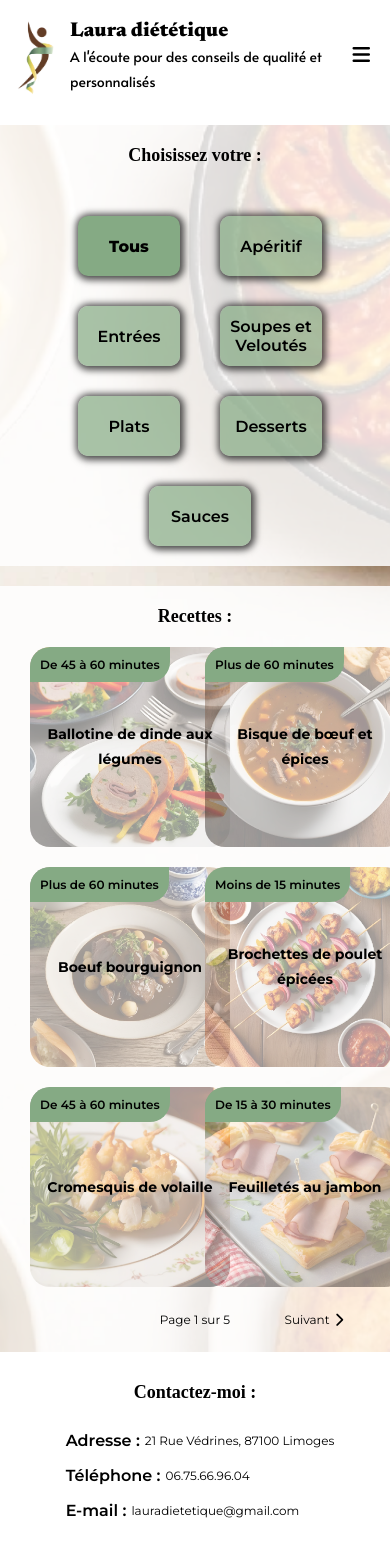
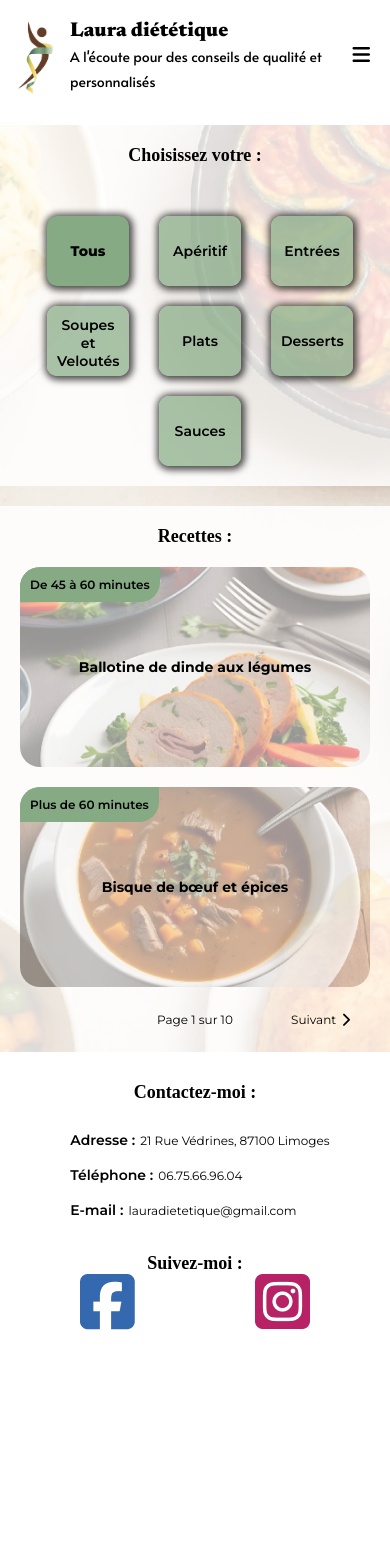
Before and after one commit to pnouhen/Laura-dietetique, a React (Vite) app: page /recettes in a window 390 px wide. Shown: the top 1554 px of the page. After the commit the page ends 1360 px from the top, so only its background shows below. Built offline with nearby package versions, Linux system fonts and the light colour scheme; a web font is replaced by a local one.

Commit message:
Responsive sur Recipes + changement de nom sur Reviews + Restructuration de recipes.json

```diff
--- a/public/data/recipes.json
+++ b/public/data/recipes.json
@@ -1,18 +1,11 @@
 [
   {
-    "id": "brochettes-de-poulet-epicees",
-    "title": "Brochettes de poulet épicées",
-    "img": "/assets/img/recipes/Brochettes-de-poulet-epicees.webp",
-    "vegetarian": "",
+    "id": "houmous-maison",
+    "title": "Houmous maison",
+    "img": "/assets/img/recipes/Houmous-maison.webp",
+    "vegetarian": "true",
     "categorie": { "id": 0, "text": "Apéritif" },
     "duration": "Moins de 15 minutes"
-  },{
-    "id": "feuilletes-au-jambon",
-    "title": "Feuilletés au jambon",
-    "img": "/assets/img/recipes/Feuilletes-au-jambon.webp",
-    "regime_alimentaire": { "id": 0, "text": "Non végétarien" },
-    "categorie": { "id": 0, "text": "Apéritif" },
-    "duration": "De 15 à 30 minutes"
   },
   {
     "id": "mini-quiches-au-poulet",
@@ -31,20 +24,20 @@
     "duration": "De 45 à 60 minutes"
   },
   {
-    "id": "rillettes-de-canard-maison",
-    "title": "Rillettes de canard maison",
-    "img": "/assets/img/recipes/Rillettes-de-canard-maison.webp",
-    "vegetarian": "",
-    "categorie": { "id": 0, "text": "Apéritif" },
-    "duration": "Plus de 60 minutes"
-  },
-  {
     "id": "oeufs-mimosa",
     "title": "Œufs mimosa",
     "img": "/assets/img/recipes/Oeufs-mimosa.webp",
-    "vegetarian": "",
+    "vegetarian": "true",
     "categorie": { "id": 1, "text": "Entrées" },
     "duration": "Moins de 15 minutes"
+  },
+  {
+    "id": "salade-de-chevre-chaud",
+    "title": "Salade de chèvre chaud",
+    "img": "/assets/img/recipes/Salade-de-chèvre-chaud.webp",
+    "vegetarian": "true",
+    "categorie": { "id": 1, "text": "Entrées" },
+    "duration": "De 15 à 30 minutes"
   },
   {
     "id": "rouleaux-de-printemps-au-poulet",
@@ -79,14 +72,6 @@
     "duration": "Plus de 60 minutes"
   },
   {
-    "id": "veloute-de-poulet-et-curry",
-    "title": "Velouté de poulet et curry",
-    "img": "/assets/img/recipes/Veloute-de-poulet-et-curry.webp",
-    "vegetarian": "",
-    "categorie": { "id": 2, "text": "Soupes et Veloutés" },
-    "duration": "Moins de 15 minutes"
-  },
-  {
     "id": "soupe-de-boeuf-a-l-ancienne",
     "title": "Soupe de bœuf à l'ancienne",
     "img": "/assets/img/recipes/Soupe-de-boeuf-a-l-ancienne.webp",
@@ -95,36 +80,20 @@
     "duration": "De 15 à 30 minutes"
   },
   {
-    "id": "veloute-de-dinde-et-potiron",
-    "title": "Velouté de dinde et potiron",
-    "img": "/assets/img/recipes/Veloute-de-dinde-et-potiron.webp",
-    "vegetarian": "",
+    "id": "soupe-de-potimarron",
+    "title": "Soupe de potimarron",
+    "img": "/assets/img/recipes/Soupe-de-potimarron.webp",
+    "vegetarian": "true",
     "categorie": { "id": 2, "text": "Soupes et Veloutés" },
     "duration": "De 30 à 45 minutes"
   },
-  {
-    "id": "soupe-de-boeuf-et-legumes",
-    "title": "Soupe de bœuf et légumes",
-    "img": "/assets/img/recipes/Soupe-de-boeuf-et-legumes.webp",
-    "vegetarian": "",
-    "categorie": { "id": 2, "text": "Soupes et Veloutés" },
-    "duration": "De 45 à 60 minutes"
-  },
-  {
+   {
     "id": "bisque-de-boeuf-et-epices",
     "title": "Bisque de bœuf et épices",
     "img": "/assets/img/recipes/Bisque-de-boeuf-et-epices.webp",
     "vegetarian": "",
     "categorie": { "id": 2, "text": "Soupes et Veloutés" },
     "duration": "Plus de 60 minutes"
-  },
-  {
-    "id": "steak-de-boeuf-grille",
-    "title": "Steak de bœuf grillé",
-    "img": "/assets/img/recipes/Steak-de-boeuf-grille.webp",
-    "vegetarian": "",
-    "categorie": { "id": 3, "text": "Plats" },
-    "duration": "Moins de 15 minutes"
   },
   {
     "id": "poulet-au-lait-de-coco",
@@ -167,20 +136,12 @@
     "duration": "Moins de 15 minutes"
   },
   {
-    "id": "sauce-béarnaise",
-    "title": "Sauce béarnaise",
-    "img": "/assets/img/recipes/Sauce-bearnaise.webp",
-    "vegetarian": "",
+    "id": "sauce-tomate-maison",
+    "title": "Sauce tomate maison",
+    "img": "/assets/img/recipes/Sauce-tomate-maison.webp",
+    "vegetarian": "true",
     "categorie": { "id": 5, "text": "Sauces" },
     "duration": "De 15 à 30 minutes"
-  },
-  {
-    "id": "sauce-espagnole",
-    "title": "Sauce espagnole",
-    "img": "/assets/img/recipes/Sauce-espagnole.webp",
-    "vegetarian": "",
-    "categorie": { "id": 5, "text": "Sauces" },
-    "duration": "De 30 à 45 minutes"
   },
   {
     "id": "sauce-madera",
@@ -191,47 +152,11 @@
     "duration": "De 45 à 60 minutes"
   },
   {
-    "id": "houmous-maison",
-    "title": "Houmous maison",
-    "img": "/assets/img/recipes/Houmous-maison.webp",
-    "vegetarian": "true",
-    "categorie": { "id": 0, "text": "Apéritif" },
-    "duration": "Moins de 15 minutes"
-  },
-
-  {
-    "id": "salade-de-chevre-chaud",
-    "title": "Salade de chèvre chaud",
-    "img": "/assets/img/recipes/Salade-de-chèvre-chaud.webp",
-    "vegetarian": "true",
-    "categorie": { "id": 1, "text": "Entrées" },
-    "duration": "De 15 à 30 minutes"
-  },
-
-  {
-    "id": "soupe-de-potimarron",
-    "title": "Soupe de potimarron",
-    "img": "/assets/img/recipes/Soupe-de-potimarron.webp",
-    "vegetarian": "true",
-    "categorie": { "id": 2, "text": "Soupes et Veloutés" },
-    "duration": "De 30 à 45 minutes"
-  },
-
-  {
     "id": "tiramisu",
     "title": "Tiramisu",
     "img": "/assets/img/recipes/Tiramisu.webp",
     "vegetarian": "true",
     "categorie": { "id": 4, "text": "Desserts" },
     "duration": "De 30 à 45 minutes"
-  },
-
-  {
-    "id": "sauce-tomate-maison",
-    "title": "Sauce tomate maison",
-    "img": "/assets/img/recipes/Sauce-tomate-maison.webp",
-    "vegetarian": true,
-    "categorie": { "id": 5, "text": "Sauces" },
-    "duration": "De 15 à 30 minutes"
   }
 ]
--- a/src/components/ButtonRecipe/buttonRecipe.scss
+++ b/src/components/ButtonRecipe/buttonRecipe.scss
@@ -9,9 +9,9 @@
     height: 60px;
   }
   @media (max-width: 768px){
-    width: 102px;
+    width: 82px;
     padding: 10px;
-    max-height: 60px;
+    height: 70px;
   }
 
   &.buttonRecipeActive {
--- a/src/components/CardRecipe/cardRecipe.scss
+++ b/src/components/CardRecipe/cardRecipe.scss
@@ -8,6 +8,9 @@
     width: 200px;
     height: 200px;
   }
+  @media (max-width: 525px) {
+    width: 100%;
+  }
 }
 
 .cardRecipe {
@@ -15,6 +18,10 @@
   position: relative;
   margin: auto;
   color: black;
+  @media (max-width: 525px) {
+    grid-column: 1;
+    margin-bottom: 20px;
+  }
   .duration{
     @include useBadgeInfo;
     top: 0;
--- a/src/pages/Home/home.scss
+++ b/src/pages/Home/home.scss
@@ -7,9 +7,7 @@
   gap: 30px;
   .objectif {
     @include section;
-      display: grid;
-      grid-template-columns: calc(33% - 30px) calc(33% - 30px) calc(33% - 30px);
-      justify-content: center;
+    @include grid3Colums;
       gap: 30px;
       @media (max-width: 1024px) {
         grid-template-columns: calc(51% - 30px) calc(51% - 30px);
--- a/src/pages/Recipes/Recipes.jsx
+++ b/src/pages/Recipes/Recipes.jsx
@@ -1,5 +1,6 @@
 import { useState, useEffect } from "react";
 import { fetchData } from "../../services/fetchData.jsx";
+import { useDetectWidth } from "../../services/useDetectWidth.jsx";
 
 import Header from "../../components/Header/Header.jsx";
 import BackgroundImg from "../../components/BackgroundImg/BackgroundImg.jsx";
@@ -14,7 +15,9 @@ export default function Recipes() {
   const [buttonRecipe, setbuttonRecipe] = useState([]);
   const [activeButton, setActiveButton] = useState(null); // Aucun bouton sélectionné initialement
   const [index, setIndex] = useState(0); // Indice de la page
-  const visible = 6;
+
+  const isMobile = useDetectWidth(768)
+  const visibleCardsecipe = isMobile ? 6 : 2;
 
   useEffect(() => {
     fetchData("/public/data/recipes.json")
@@ -44,17 +47,17 @@ export default function Recipes() {
       : recipes.filter((recipe) => recipe.categorie.id === activeButton);
 
   // Découper les recettes en pages
-  const paginatedRecipes = filteredRecipes.slice(index, index + visible);
+  const paginatedRecipes = filteredRecipes.slice(index, index + visibleCardsecipe);
 
   // Pagination
-  const handlePrev = () => setIndex(index - visible);
-  const handleNext = () => setIndex(index + visible);
+  const handlePrev = () => setIndex(index - visibleCardsecipe);
+  const handleNext = () => setIndex(index + visibleCardsecipe);
 
   const isFirstPage = index === 0;
-  const isLastPage = index + visible >= recipes.length;
+  const isLastPage = index + visibleCardsecipe >= filteredRecipes.length;
 
-  const totalPages = Math.ceil(recipes.length / visible);
-  const currentPage = Math.floor(index / visible) + 1;
+  const totalPages = Math.ceil(filteredRecipes.length / visibleCardsecipe);
+  const currentPage = Math.floor(index / visibleCardsecipe) + 1;
   return (
     <>
       <Header />
--- a/src/pages/Recipes/recipes.scss
+++ b/src/pages/Recipes/recipes.scss
@@ -24,21 +24,30 @@
       justify-content: center;
       gap: 30px;
       margin: auto;
+      @media (max-width:768px){
+        gap: 20px;
+      }
     }
   }
   .recipesCards {
     @include section;
     position: relative;
-    @include recipesCards-pagination;
+    @include grid3Colums;
+    grid-template-rows: auto 1fr 1fr auto;
     @media (max-width: 768px) {
-      grid-template-columns: repeat(2, calc(50% - 20px));
-      gap: 20px;
+      grid-template-columns: repeat(2, calc(50% - 40px));
+      grid-template-rows: auto 1fr auto;
+    }
+    @media (max-width: 525px) {
+      grid-template-columns: 100%;
+      grid-template-rows: auto 1fr 1fr auto;
+      gap: 0;
     }
     .titleRecipesCards {
       grid-column: 1/4;
       margin: 0;
-      @media (max-width: 768px) {
-        grid-column: 1/3;
+      @media (max-width: 525px) {
+        margin-bottom: 20px;
       }
     }
     .regimeActive {
@@ -57,8 +66,9 @@
     }
     .pagination {
       grid-column: 1 / 4;
+      grid-row: 4;
       width: 100%;
-      @include recipesCards-pagination;
+      @include grid3Colums;
       @media (max-width: 768px) {
         grid-column: 1/3;
       }
--- a/src/styles/_mixin.scss
+++ b/src/styles/_mixin.scss
@@ -34,6 +34,9 @@
   @media (max-width: 1024px) {
     font-size: 16px;
   }
+  @media (max-width: 768px) {
+    font-size: 14px;
+  }
 }
 @mixin labelInput {
   @include displayColumn;
@@ -51,7 +54,7 @@
   gap: 5px;
 }
 
-@mixin recipesCards-pagination {
+@mixin grid3Colums {
   display: grid;
   justify-content: center;
   grid-template-columns: repeat(3, calc(33% - 20px));
--- a/src/styles/general.scss
+++ b/src/styles/general.scss
@@ -39,7 +39,7 @@ h3{
     font-size: 14px;
   }
 }
-p, li, a, input, select {
+p, li, a, input {
   font-size: 16px;
   line-height: 25px;
   @media (max-width: 1024px) {
```
Also changed, not shown: src/components/Reviews/Reviews.jsx (+10 -10 lines).
